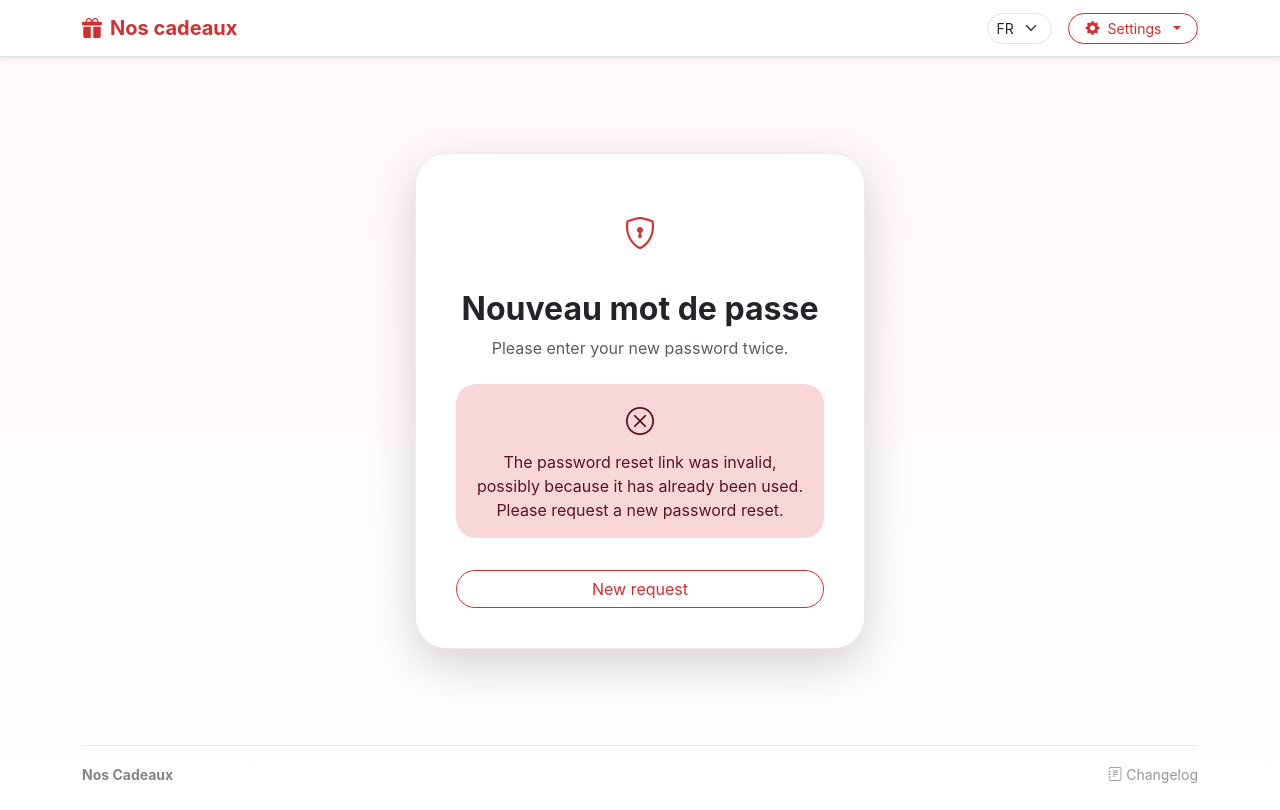
After one commit to CyprienJ/listenoel, a Django app: page /fr/password-reset-confirm/1/1/ in a window 1280 px wide. The commit adds this page. Run offline with Django 5.2, Linux system fonts and the light colour scheme.

Commit message:
add forgotten password button

```diff
--- a/config/settings.py
+++ b/config/settings.py
@@ -35,6 +35,7 @@ ALLOWED_HOSTS = ["noscadeaux.fr", "www.noscadeaux.fr", "127.0.0.1"]
 # Application definition
 
 INSTALLED_APPS = [
+    'gifts',
     'django.contrib.admin',
     'django.contrib.auth',
     'django.contrib.contenttypes',
@@ -42,7 +43,6 @@ INSTALLED_APPS = [
     'django.contrib.messages',
     'django.contrib.staticfiles',
     'anymail',
-    'gifts',
 ]
 
 MIDDLEWARE = [
--- a/gifts/middleware.py
+++ b/gifts/middleware.py
@@ -17,6 +17,11 @@ class EmailVerificationMiddleware:
                 reverse('logout'),
                 reverse('login'),
                 reverse('welcome'),
+                reverse('password_reset'),
+                reverse('password_reset_done'),
+                reverse('password_reset_confirm', kwargs={'uidb64': 'dummy', 'token': 'dummy'}).split('dummy')[0],
+                reverse('password_reset_complete'),
+                reverse('unsubscribe_token', kwargs={'uidb64': 'dummy', 'token': 'dummy'}).split('dummy')[0],
             ]
 
             if not any(request.path == url or (url != reverse('welcome') and request.path.startswith(url)) for url in allowed_urls):
--- a/gifts/templates/gifts/change_password.html
+++ b/gifts/templates/gifts/change_password.html
@@ -40,7 +40,7 @@
 
                         <!-- Nouveau mot de passe -->
                         <div class="mb-3">
-                            <label for="new_password" class="form-label small fw-bold">{% trans "New password" %}</label>
+                            <label for="new_password" class="form-label small fw-bold">{% trans "Define new password" %}</label>
                             <div class="input-group">
                                 <input type="password" class="form-control rounded-start-pill border-1 p-3 border-0" id="new_password" name="new_password" required placeholder="••••••••">
                                 <button type="button" class="btn border-0 rounded-end-pill px-3 toggle-password" data-target="new_password">
--- a/gifts/templates/registration/login.html
+++ b/gifts/templates/registration/login.html
@@ -42,6 +42,11 @@
                                 <i class="bi bi-eye text-muted"></i>
                             </button>
                         </div>
+                        <div class="text-end mt-1">
+                            <a href="{% url 'password_reset' %}" class="small text-muted text-decoration-none">
+                                {% trans "Forgot password ?" %}
+                            </a>
+                        </div>
                     </div>
 
                     <button type="submit" class="btn btn-primary btn-lg w-100 rounded-pill shadow-sm mb-3">
--- /dev/null
+++ b/gifts/templates/registration/password_reset_confirm.html
@@ -0,0 +1,50 @@
+{% extends "base.html" %}
+{% load i18n %}
+
+{% block content %}
+<div class="container d-flex align-items-center justify-content-center" style="min-height: 80vh;">
+    <div class="card border-0 shadow-lg rounded-5 p-4 login-card" style="max-width: 450px; width: 100%;">
+        <div class="card-body">
+            <div class="text-center mb-4">
+                <div class="brand-icon-container d-inline-block p-3 rounded-circle mb-3">
+                    <i class="bi bi-shield-lock fs-2 text-primary"></i>
+                </div>
+                <h2 class="fw-bold">{% trans "New password" %}</h2>
+                <p class="text-muted">{% trans "Please enter your new password twice." %}</p>
+            </div>
+
+            {% if validlink %}
+                <form method="post">
+                    {% csrf_token %}
+                    {% for field in form %}
+                        <div class="mb-3">
+                            <label class="form-label fw-medium">{{ field.label }}</label>
+                            <input type="{{ field.field.widget.input_type }}"
+                                   name="{{ field.name }}"
+                                   class="form-control form-control-lg rounded-pill border-1 p-3 auth-input"
+                                   required>
+                            {% if field.help_text %}
+                                <div class="form-text small opacity-75">{{ field.help_text }}</div>
+                            {% endif %}
+                            {% for error in field.errors %}
+                                <div class="text-danger small mt-1"><i class="bi bi-exclamation-circle"></i> {{ error }}</div>
+                            {% endfor %}
+                        </div>
+                    {% endfor %}
+                    <button type="submit" class="btn btn-primary btn-lg w-100 rounded-pill shadow-sm mt-3">
+                        {% trans "Change my password" %}
+                    </button>
+                </form>
+            {% else %}
+                <div class="alert alert-danger rounded-4 border-0 text-center">
+                    <i class="bi bi-x-circle fs-3 d-block mb-2"></i>
+                    <p class="mb-0">{% trans "The password reset link was invalid, possibly because it has already been used. Please request a new password reset." %}</p>
+                </div>
+                <a href="{% url 'password_reset' %}" class="btn btn-outline-primary w-100 rounded-pill mt-3">
+                    {% trans "New request" %}
+                </a>
+            {% endif %}
+        </div>
+    </div>
+</div>
+{% endblock %}
--- a/gifts/urls.py
+++ b/gifts/urls.py
@@ -29,5 +29,21 @@ urlpatterns = [
     path('verify-email/confirm/<uidb64>/<token>/', views.verify_email_confirm, name='verify_email_confirm'),
     path('verify-email/resend/', views.resend_verification, name='resend_verification'),
     path('changelog/', views.changelog, name='changelog'),
+    path('password-reset/',
+         auth_views.PasswordResetView.as_view(
+             template_name='registration/password_reset_form.html',
+             email_template_name='emails/password_reset_email.txt',
+             html_email_template_name='emails/password_reset_email.html'
+         ),
+         name='password_reset'),
+    path('password-reset/done/',
+         auth_views.PasswordResetDoneView.as_view(template_name='registration/password_reset_done.html'),
+         name='password_reset_done'),
+    path('password-reset-confirm/<uidb64>/<token>/',
+         auth_views.PasswordResetConfirmView.as_view(template_name='registration/password_reset_confirm.html'),
+         name='password_reset_confirm'),
+    path('password-reset-complete/',
+         auth_views.PasswordResetCompleteView.as_view(template_name='registration/password_reset_complete.html'),
+         name='password_reset_complete'),
 
 ]
```
Also changed, not shown: gifts/templates/emails/password_reset_email.html (added, +65 -0 lines), gifts/templates/emails/password_reset_email.txt (added, +13 -0 lines), gifts/templates/registration/password_reset_complete.html (added, +21 -0 lines), gifts/templates/registration/password_reset_done.html (added, +24 -0 lines), gifts/templates/registration/password_reset_form.html (added, +32 -0 lines), gifts/tests.py (+48 -0 lines), CHANGELOG.md, locale/fr/LC_MESSAGES/django.po, 1 other file.
